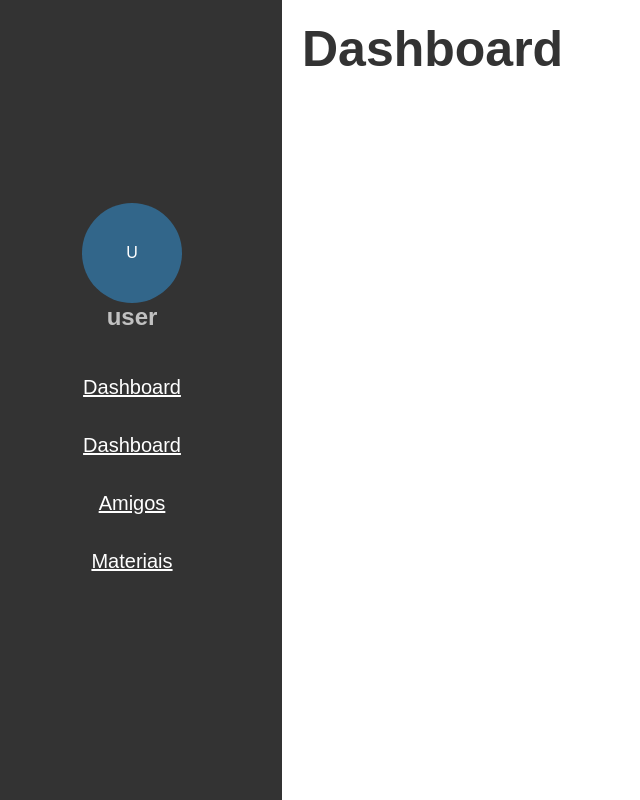
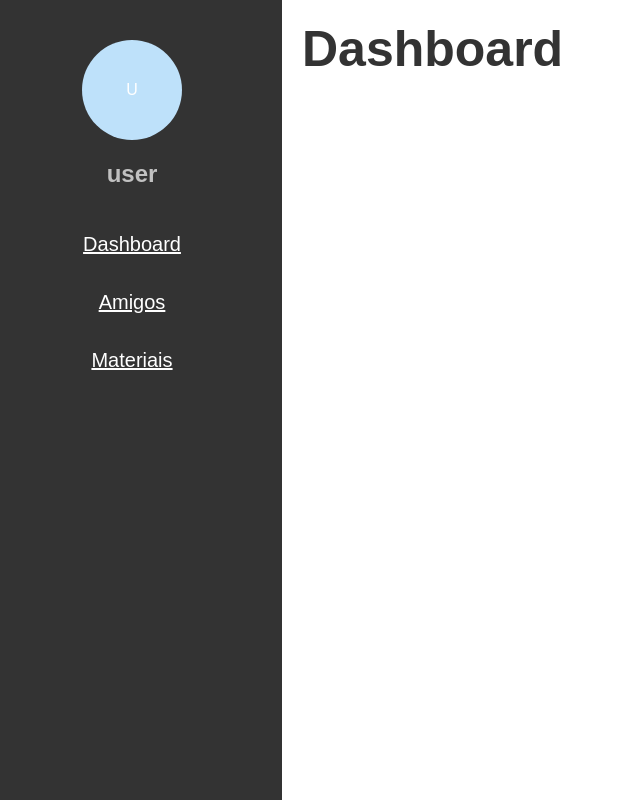
Before and after one commit to Lucasmenezes08/FocusTime, a Django app: page / in a window 1280 px wide. Shown: the whole page, without its empty margins (18-658 px from the left). Run offline with Django 5.2, Linux system fonts and the light colour scheme.

Commit message:
correção de erros

```diff
--- a/templates/index.html
+++ b/templates/index.html
@@ -15,7 +15,6 @@
             <h2>user</h2>
             <ul>
                 <li><a href="#">Dashboard</a></li>
-                <li><a href="#">Dashboard</a></li>
                 <li><a href="#">Amigos</a></li>
                 <li><a href="#">Materiais</a></li>
             </ul>
--- a/templates/static/style.css
+++ b/templates/static/style.css
@@ -31,13 +31,13 @@ body {
     padding: 40px;
     display: flex;
     flex-direction: column;
-    justify-content: center;
+    justify-content: flex-start;
     align-items: center;
 }
 .usericon {
     width: 100px;
     height: 100px;
-    background-color:rgb(50, 102, 138);
+    background-color:rgb(190, 225, 250);
     color: rgb(255, 255, 255);
     border-radius: 50%;
     {% comment %} faz circulo {% endcomment %}
@@ -45,6 +45,7 @@ body {
     flex-direction: column;
     justify-content: center;
     align-items: center;
+    margin-bottom: 20px;
 
 }
 
```
